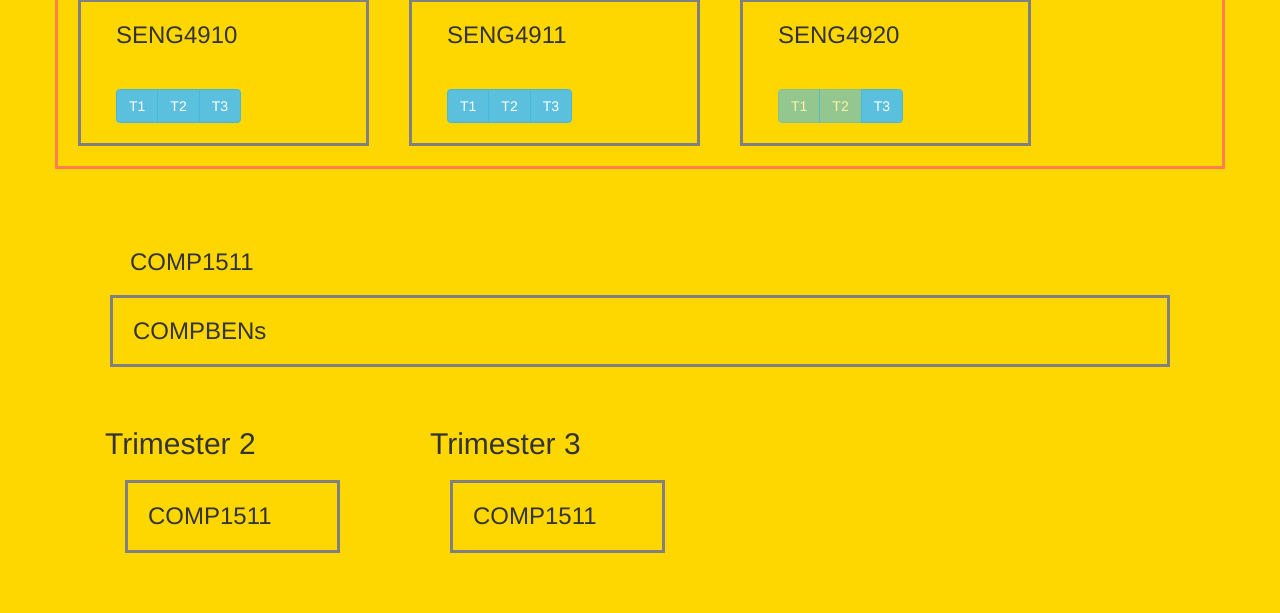
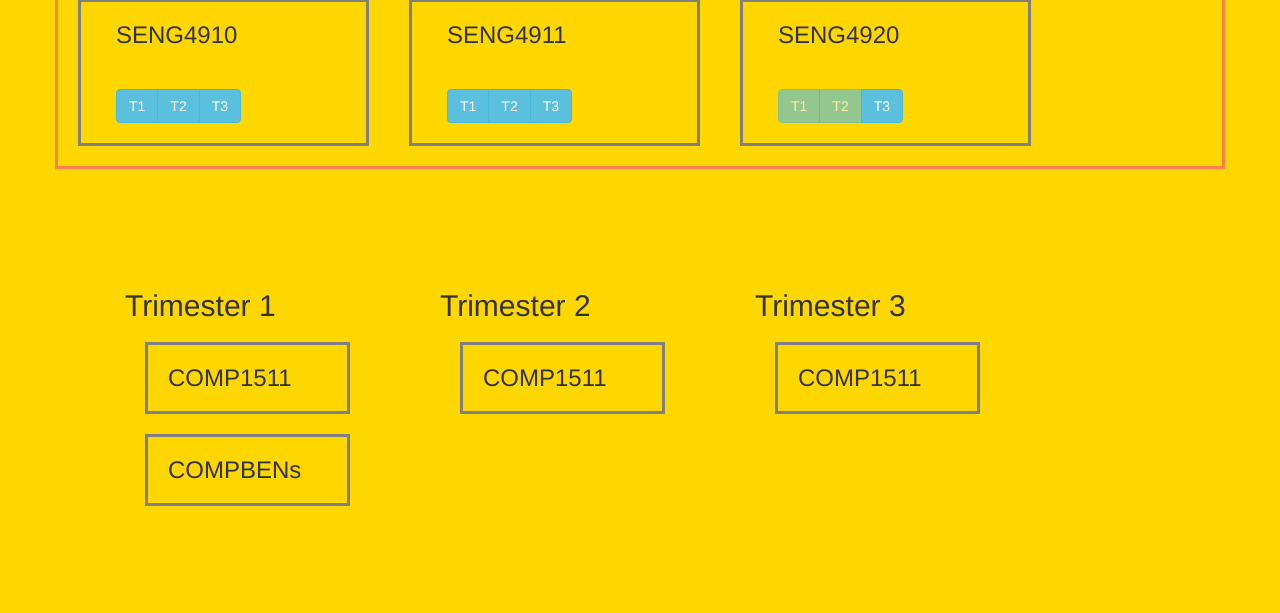
Before and after one commit to rahilagrawal-university-assignments/degree_planner_website, a Flask app: page /plan in a window 1280 px wide. Shown: the part 5386-5999 px from the top of the page. After the commit the page ends 5892 px from the top, so only its background shows below. Run offline with Flask 2, Linux system fonts and the light colour scheme; some libraries are stand-ins or nearby versions.

Commit message:
Added single quote lol

```diff
--- a/templates/plan.html
+++ b/templates/plan.html
@@ -51,7 +51,7 @@
     <br>
     <br>
     <div>
-        <div class="col-sm-3>
+        <div class="col-sm-3">
             <H2>Trimester 1</H2>
             {% for i in t1 %}
             <div style="border-color: grey; border-style: solid; ">
```
